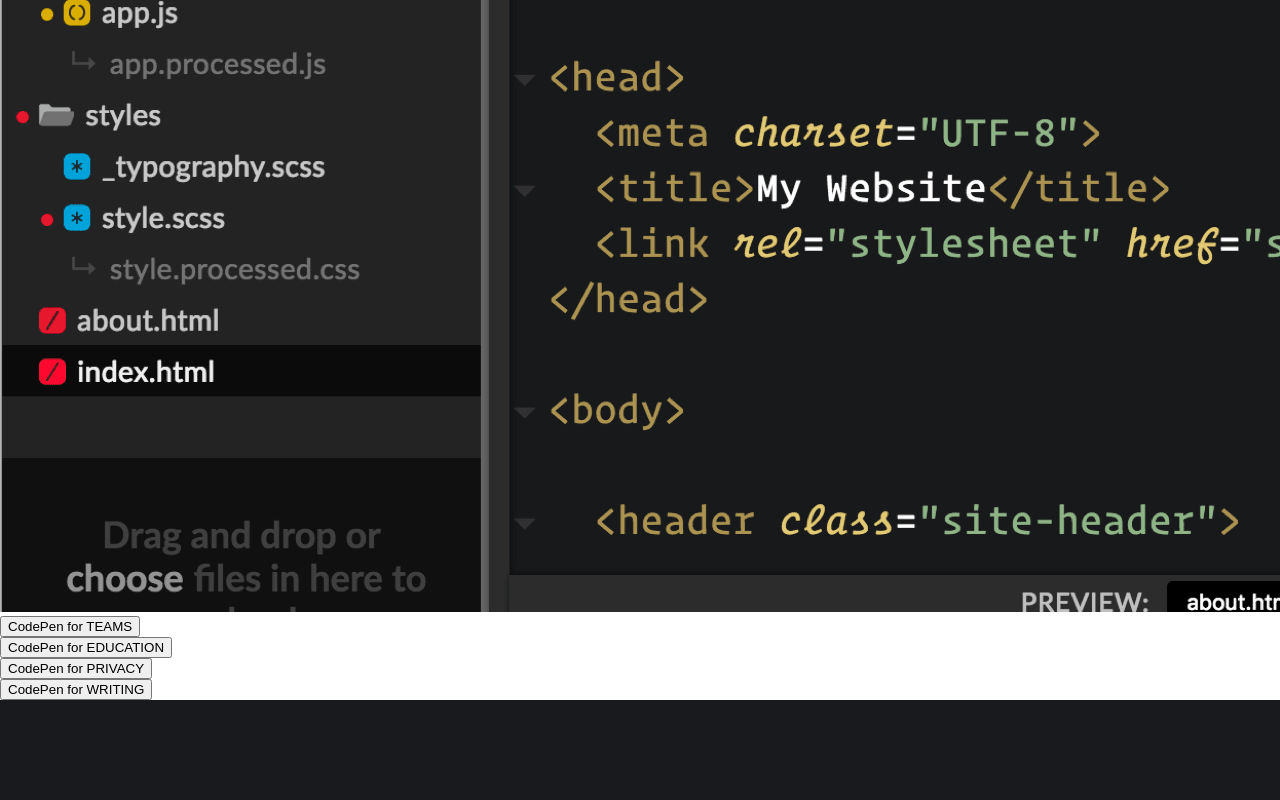
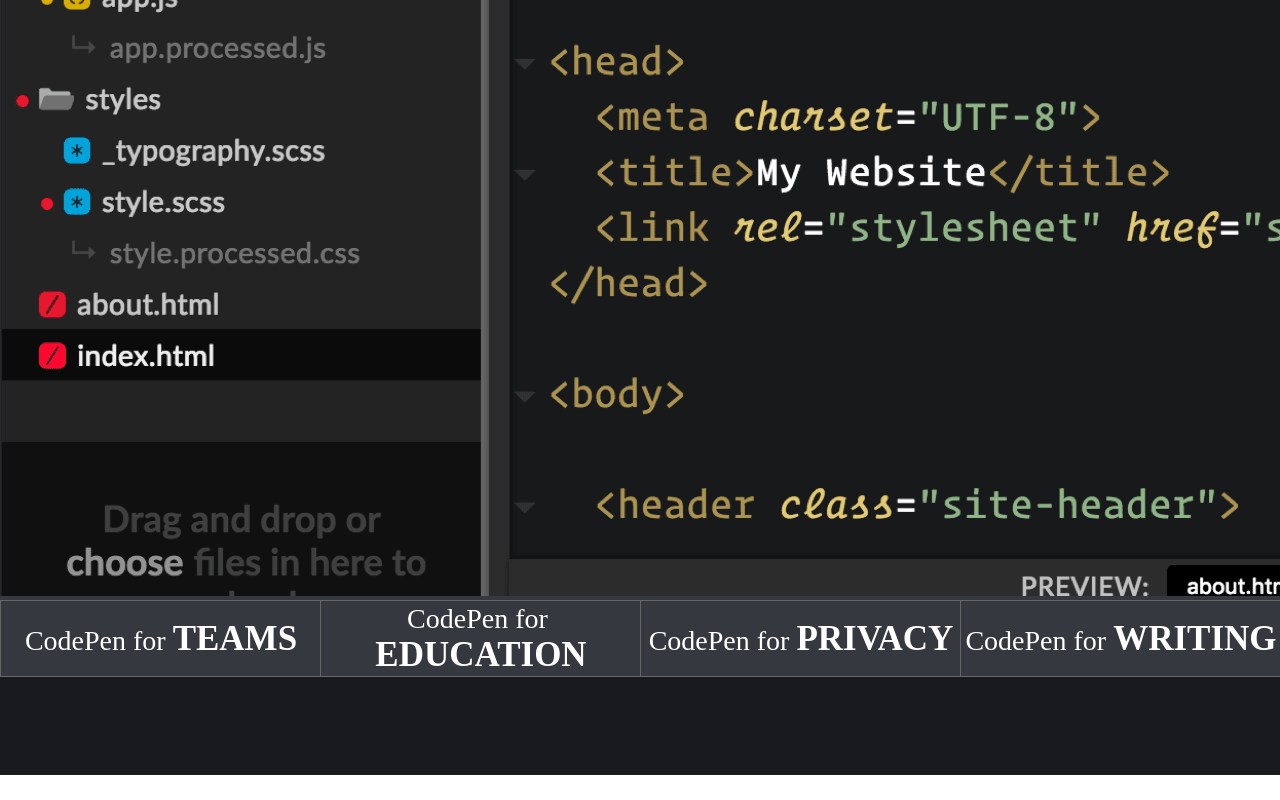
Before and after one commit to imartinez620/HTML-CSS-Lanbide, a plain HTML site: page index.html in a window 1280 px wide. Shown: the part 885-1685 px from the top of the page. After the commit the page ends 1660 px from the top, so only its background shows below. Drawn offline with Linux system fonts and the light colour scheme.

Commit message:
features

```diff
--- a/index.html
+++ b/index.html
@@ -12,10 +12,11 @@
     <script src="https://kit.fontawesome.com/0f3793b933.js" crossorigin="anonymous"></script>
 
     <link rel="stylesheet" href="styles/nav.css">
-    <link rel="stylesheet" href="styles/homepage.css">
+
 
     <link rel="stylesheet" href="styles/media-queries.css"> -->
     <script src="https://kit.fontawesome.com/0f3793b933.js" crossorigin="anonymous"></script>
+    <link rel="stylesheet" href="styles/homepage.css">
     <link rel="stylesheet" href="styles/common.css">
     <link rel="stylesheet" href="styles/nav.css">
     <link rel="stylesheet" href="styles/footer.css">
@@ -86,17 +87,21 @@
     </div>
 
     <div class="features-section">
-        <div class="button">
-            <button type="submit">CodePen for TEAMS</button>
+        <div class="features-link">
+            <a href="#">CodePen for&nbsp;<br><span class="capital">TEAMS</span></a>
+            <!-- <button type="submit">CodePen for <h1>TEAMS</h1></button> -->
         </div>
-        <div class="button">
-            <button type="submit">CodePen for EDUCATION</button>
+        <div class="features-link">
+            <a href="#">CodePen for&nbsp;<br><span class="capital">EDUCATION</span></a>
+            <!-- <button type="submit">CodePen for EDUCATION</button> -->
         </div>
-        <div class="button">
-            <button type="submit">CodePen for PRIVACY</button>
+        <div class="features-link">
+            <a href="#">CodePen for&nbsp;<br><span class="capital">PRIVACY</span></a>
+            <!-- <button type="submit">CodePen for PRIVACY</button> -->
         </div>
-        <div class="button">
-            <button type="submit">CodePen for WRITING</button>
+        <div class="features-link">
+            <a href="#">CodePen for&nbsp;<br><span class="capital">WRITING</span></a>
+            <!-- <button type="submit">CodePen for WRITING</button> -->
         </div>
     </div>
 
--- /dev/null
+++ b/styles/homepage.css
@@ -0,0 +1,40 @@
+/* Page container style */
+.content-wrapper{
+    margin-top: -16px;
+    background-color: #36383f;
+}
+
+/* Features section style */
+.features-section{
+    height: 75px;
+    background-color: #36383f;
+    display: flex;
+    align-items: center;
+    justify-content: space-around;
+}
+
+.features-section > .features-link{
+    width: 100%;
+    height: 100%;
+}
+
+.features-section > .features-link a{
+    display: flex;
+    flex-wrap: wrap;
+    align-items: baseline;
+    justify-content: center;
+    align-content: center;
+    width: 100%;
+    height: 100%;
+    background-color: #36383f;
+    color: white;
+    font-size: 1.75em;
+    border: 1px solid #676767;
+    outline: none;
+    text-decoration:none;
+}
+
+.features-section > .features-link a .capital{
+    font-size: 1.25em;
+    font-weight: 700;
+}
```
